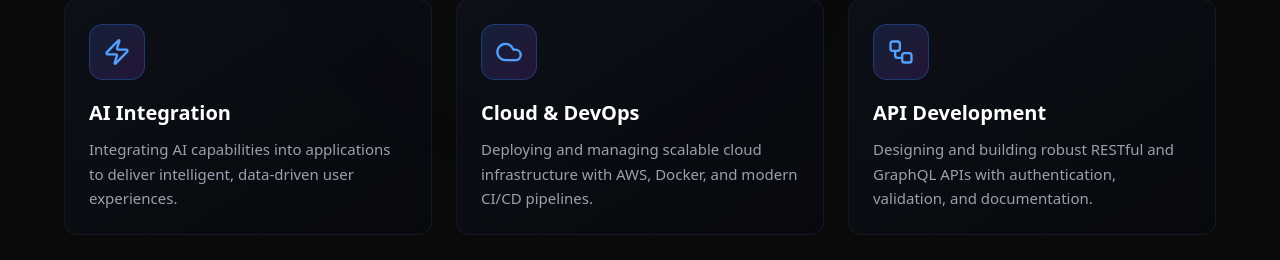
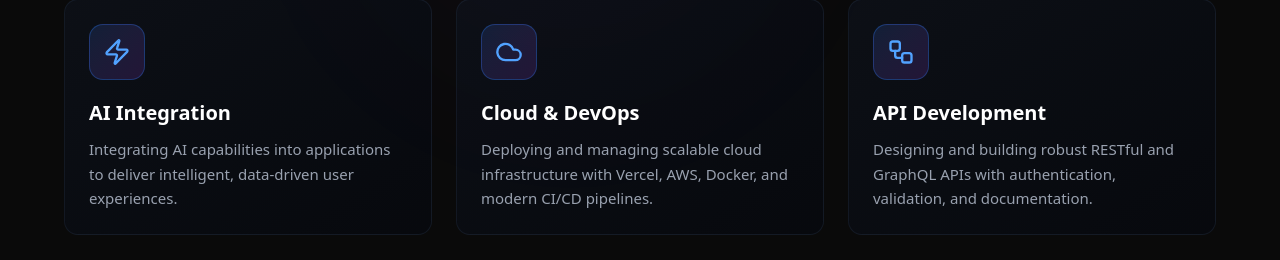
Before and after one commit to Sphesihle124/AI-Full-Stack-portfolio, a Next.js app: page / in a window 1280 px wide. Shown: the part 2028-2288 px from the top of the page. Built offline with nearby package versions, Linux system fonts and the light colour scheme.

Commit message:
updated areas of expertise

```diff
--- a/components/about/About.tsx
+++ b/components/about/About.tsx
@@ -55,7 +55,7 @@ const features = [
   {
     icon: Cloud,
     title: "Cloud & DevOps",
-    description: "Deploying and managing scalable cloud infrastructure with AWS, Docker, and modern CI/CD pipelines.",
+    description: "Deploying and managing scalable cloud infrastructure with Vercel, AWS, Docker, and modern CI/CD pipelines.",
   },
   {
     icon: Workflow,
```
